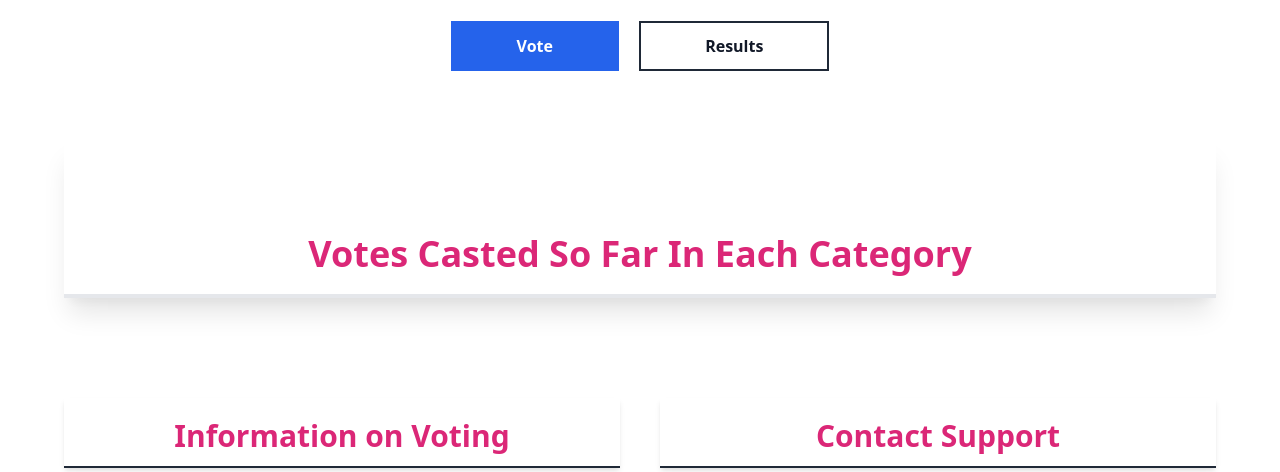
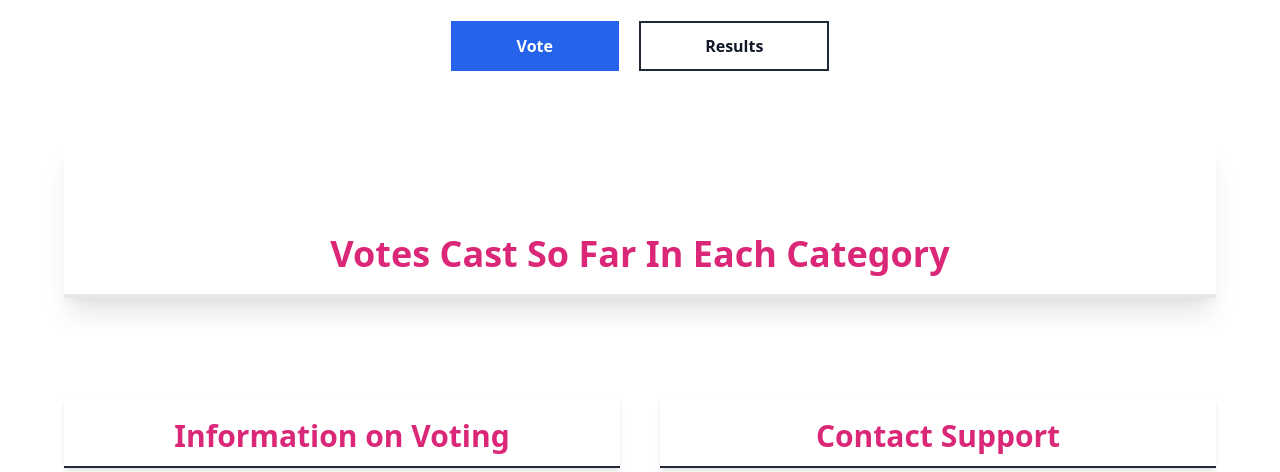
Before and after one commit to rocksongabriel/asa-elections, a Django app: template templates/pages/new-homepage.html in a window 1280 px wide. Shown: the part 447-919 px from the top of the page. Run offline with Django 3.2, Linux system fonts and the light colour scheme; the template is opened without the code that fills it, so the values that code supplies are empty; some libraries are stand-ins or nearby versions.

Commit message:
Change sentence on homepage

```diff
--- a/templates/pages/new-homepage.html
+++ b/templates/pages/new-homepage.html
@@ -29,7 +29,7 @@
             <h1
                 class="pt-24 pb-5 text-center font-bold text-pink-600 text-3xl md:text-4xl border-b-4 border-gray-200 shadow-xl md:mb-5"
                 data-aos="fade-in-down" data-aos-duration="1000"
-            >Votes Casted So Far In Each Category</h1>
+            >Votes Cast So Far In Each Category</h1>
 
             <div class="grid grid-cols-1 md:grid-cols-2 lg:grid-cols-2 gap-5 font-raleway">
 
```
